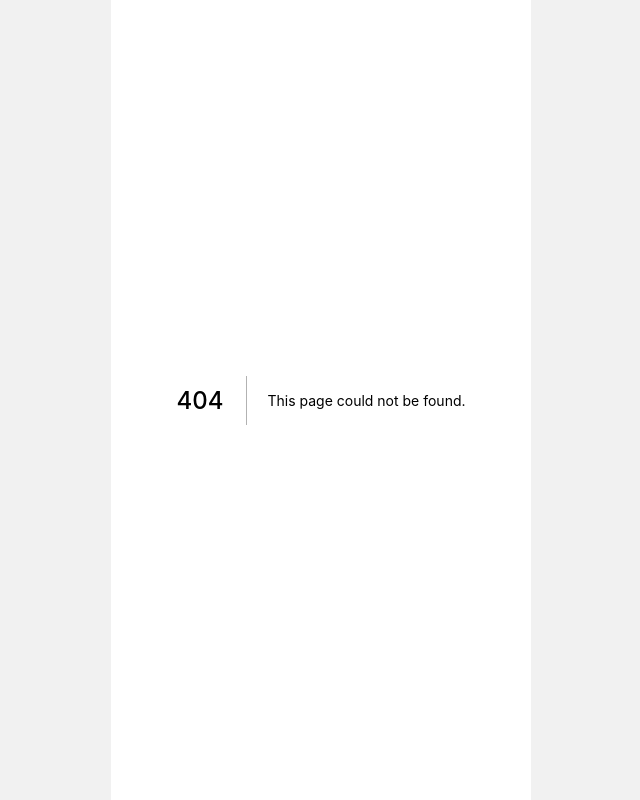
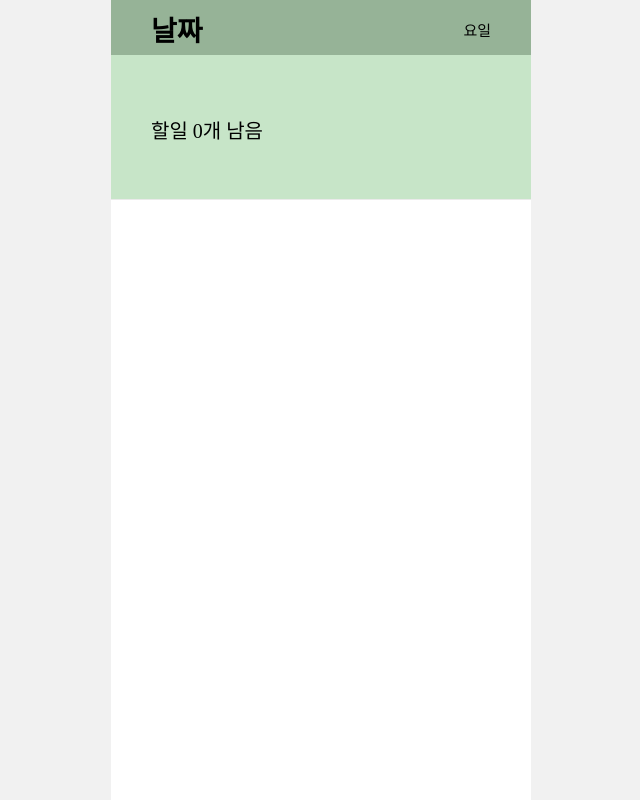
Before and after one commit to ShinjungOh/2022-todolist-challenge, a Next.js app in the folder 2022-08-20/: page /todolist in a window 1280 px wide. Before the commit this address had no page. Shown: the whole page, without its empty margins (319-959 px from the left). Built offline with nearby package versions, Linux system fonts and the light colour scheme.

Commit message:
[ADD] 2nd: TodoHeader UI 구현

```diff
--- /dev/null
+++ b/2022-08-20/pages/todolist.tsx
@@ -0,0 +1,9 @@
+import React from 'react';
+
+import { Header } from '@ui/components/todo';
+
+const Todolist = () => (
+  <Header />
+);
+
+export default Todolist;
--- /dev/null
+++ b/2022-08-20/ui/components/todo/Header.tsx
@@ -0,0 +1,53 @@
+import React from 'react';
+import styled from 'styled-components';
+
+const Header = () => (
+  <>
+    <DateContainer>
+      <Title>날짜</Title>
+      <DayName>요일</DayName>
+    </DateContainer>
+    <TodoContainer>
+      <TodoCount>할일 0개 남음</TodoCount>
+    </TodoContainer>
+  </>
+);
+
+export default Header;
+
+const DateContainer = styled.div`
+  width: 100%;
+  height: 55px;
+  display: flex;
+  flex-direction: row;
+  justify-content: space-between;
+  align-items: center;
+  padding: 18px 40px 15px 40px;
+  background-color: #96b397;
+`;
+
+const Title = styled.h1`
+  margin: 0;
+  font-size: 28px;
+`;
+
+const DayName = styled.div`
+  font-size: 15px;
+`;
+
+const TodoContainer = styled.div`
+  background-color: #c7e5c8;
+  width: 100%;
+  height: 145px;
+  display: flex;
+  flex-direction: column;
+  justify-content: center;
+  align-items: start;
+  padding: 0px 40px 10px 40px;
+  border-bottom: 1px solid #eaeaea;
+`;
+
+const TodoCount = styled.div`
+  margin-top: 15px;
+  font-size: 20px;
+`;
--- /dev/null
+++ b/2022-08-20/ui/components/todo/index.ts
@@ -0,0 +1 @@
+export { default as Header } from '@components/todo/Header';
```
